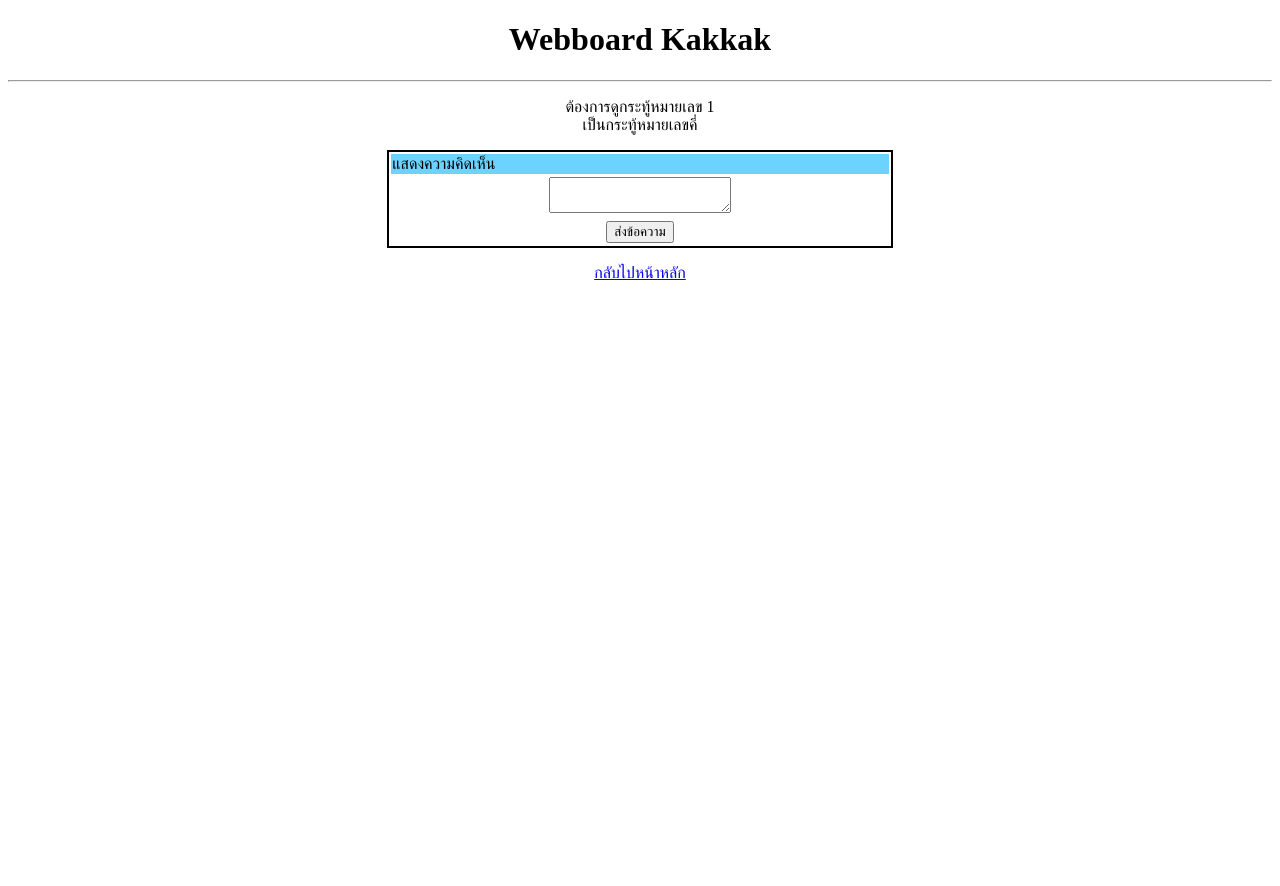
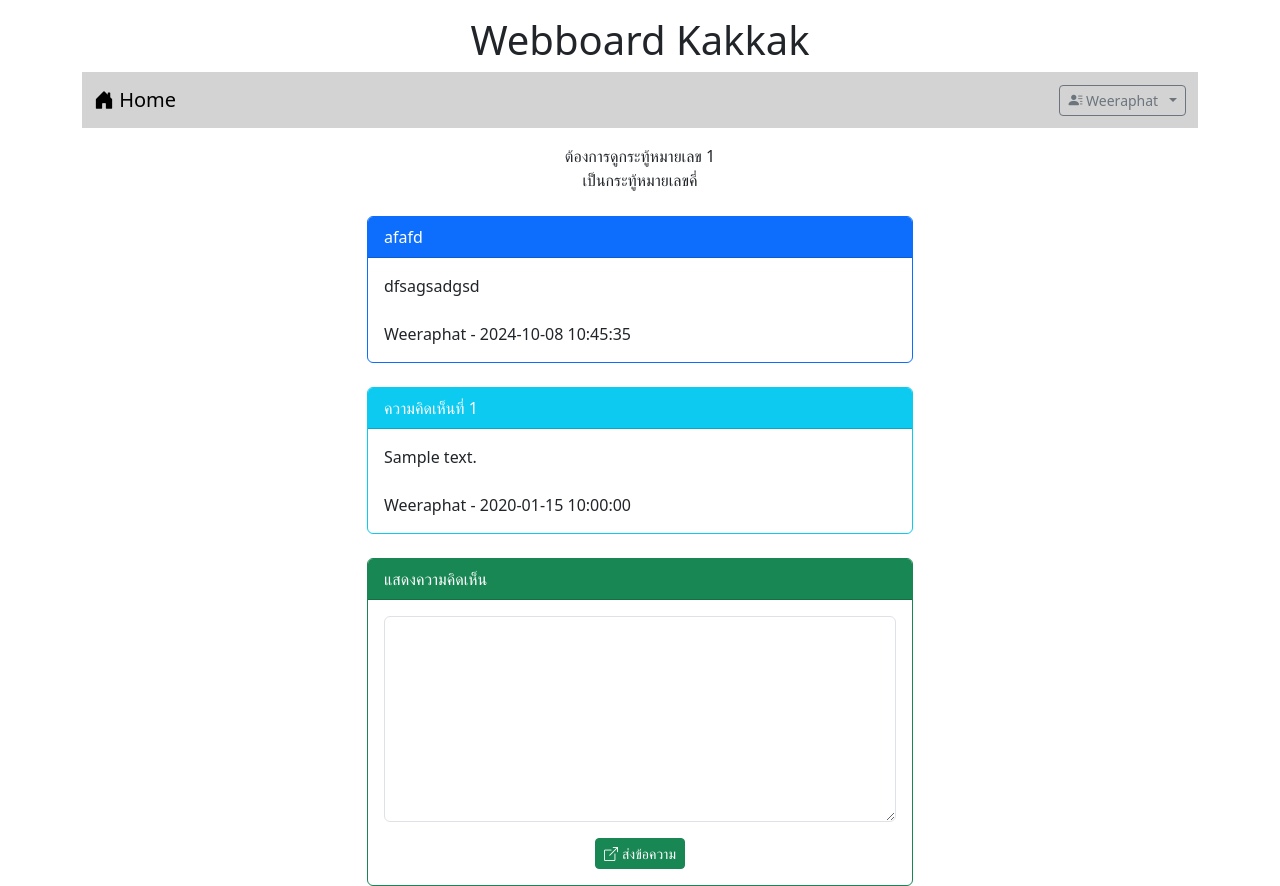
Before and after one commit to Weeraphat-T/Webboard-Kakkak-Wiraphat, a PHP site: page /post.php?id=1 in a window 1280 px wide. Before the commit the page ends 280 px from the top, so only its background shows below. Run offline with PHP 8.4, Linux system fonts and the light colour scheme; a user stored in the database is signed in; data comes from the database, SQL or seed files in the repository; tables that the repository leaves empty hold one stand-in row (values such as "Sample post").

Commit message:
11-10-2024
;)

```diff
--- /dev/null
+++ b/Test.js
@@ -0,0 +1,3 @@
+document.write("สุดยอดเลยยยยยยยยยยยยยยยยยยยยย");
+alert("d+_+b");
+console.log("Test console.log");
--- a/post.php
+++ b/post.php
@@ -1,15 +1,24 @@
+<?php
+session_start();
+if (!isset($_SESSION['id']))
+    header("location:index.php");
+?>
 <!DOCTYPE html>
 <html lang="en">
 <head>
     <meta charset="UTF-8">
     <meta name="viewport" content="width=device-width, initial-scale=1.0">
-    <title>Document</title>
+    <title>Webboard Kakkak : Post</title>
+    <link href="https://cdn.jsdelivr.net/npm/bootstrap@5.3.3/dist/css/bootstrap.min.css" rel="stylesheet" integrity="sha384-QWTKZyjpPEjISv5WaRU9OFeRpok6YctnYmDr5pNlyT2bRjXh0JMhjY6hW+ALEwIH" crossorigin="anonymous">
+    <script src="https://cdn.jsdelivr.net/npm/bootstrap@5.3.3/dist/js/bootstrap.bundle.min.js" integrity="sha384-YvpcrYf0tY3lHB60NNkmXc5s9fDVZLESaAA55NDzOxhy9GkcIdslK1eN7N6jIeHz" crossorigin="anonymous"></script>
+    <link rel="stylesheet" href="https://cdn.jsdelivr.net/npm/bootstrap-icons@1.11.3/font/bootstrap-icons.min.css">
 </head>
 <body>
+    <div class="container-lg">
+    <h1 style="text-align: center;" class="mt-3">Webboard Kakkak</h1>
+    <?php include "nav.php" ?>
     <center>
-    <h1 style="text-align: center;"><b>Webboard Kakkak</b></h1>
-    <hr>
-    <p>ต้องการดูกระทู้หมายเลข
+    <p class="mt-3">ต้องการดูกระทู้หมายเลข
         <?php echo $_GET["id"]."<BR>";
         if (($_GET["id"] % 2) == 0)
             echo "เป็นกระทู้หมายเลขคู่";
@@ -17,12 +26,62 @@
             echo "เป็นกระทู้หมายเลขคี่";
         ?>
     </p>
-    <table style="border:2px solid black ; width : 40%">
-        <tr><td style="background-color: #6cd2fe">แสดงความคิดเห็น</td></tr>
-        <tr><td><center><textarea name="message"></textarea></center></td></tr>
-        <tr><td><center><input type="submit" value="ส่งข้อความ"></center></td></tr>
-    </table>
-    <p><a href="index.php">กลับไปหน้าหลัก</a></p>
     </center>
+    <div class="row mt-4">
+        <div class="col-sm-10 col-md-8 col-lg-6 mx-auto">
+
+        <?php
+            $conn = new PDO("mysql:host=localhost;dbname=webboard;charset=utf8","root","");
+            $sql1 = "SELECT t1.title , t1.content , t2.login , t1.post_date FROM post as t1
+                    INNER JOIN user as t2 ON (t1.user_id=t2.id) where t1.id = $_GET[id]";
+            $result1 = $conn->query($sql1);
+            while($row1 = $result1->fetch()){
+                echo "<div class='card text-dark bg-white border-primary mb-4'>
+                        <div class='card-header bg-primary text-white'>$row1[0]</div>
+                        <div class='card-body'>
+                            $row1[1]<br><br>$row1[2] - $row1[3]
+                        </div>
+                    </div>";
+            }
+            $sql2 = "SELECT t3.id , t3.content , t2.login , t3.post_date FROM comment as t3
+                    INNER JOIN user as t2 ON (t3.user_id=t2.id) where t3.post_id = $_GET[id]";
+            $result2 = $conn->query($sql2);
+            $i = 1;
+            while($row2 = $result2->fetch()){
+                echo "<div class='card text-dark bg-white border-info mb-4'>
+                        <div class='card-header bg-info text-white'>ความคิดเห็นที่ $i</div>
+                        <div class='card-body'>
+                            $row2[1]<br><br>$row2[2] - $row2[3]
+                        </div>
+                    </div>";
+                $i++;
+            }
+            $conn = null;
+        ?>
+
+        <div class="card text-dark bg-white border-success">
+            <div class="card-header bg-success text-white">แสดงความคิดเห็น</div>
+            <div class="card-body">
+                <form action="post_save.php" method="post">
+                    <input type="hidden" name="post_id" value="<?= $_GET['id']; ?>">
+                    <div class="row mb-3 justify-content-center">
+                        <div class="col=lg-10">
+                            <textarea name="comment" class="form-control" rows="8"></textarea>
+                        </div>
+                    </div>
+                    <div class="row">
+                        <div class="col-lg-12">
+                            <center>
+                                <button type="submit" class="btn btn-success btn-sm text-white">
+                                <i class="bi bi-box-arrow-up-right me-1"></i>ส่งข้อความ</button>
+                            </center>
+                        </div>
+                    </div>
+                </form>
+            </div>
+            </div>
+        </div>
+        </div>
+    </div>
 </body>
 </html>
```
Also changed, not shown: Test.html (added, +15 -0 lines), delete.php (+9 -2 lines), index.php (+11 -1 lines), post_save.php (added, +15 -0 lines).
